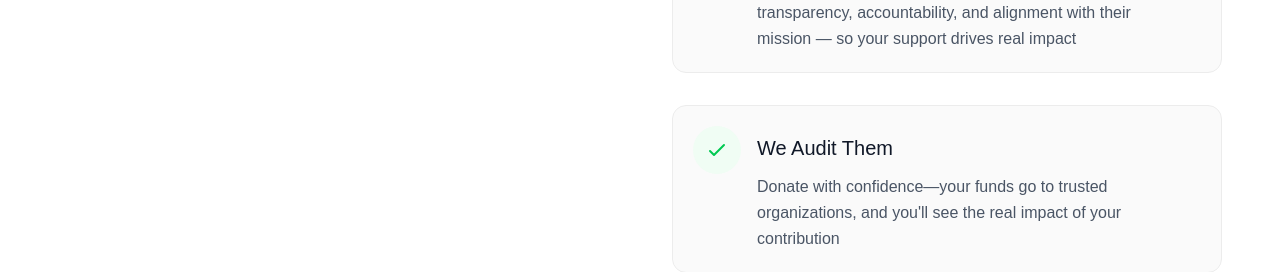
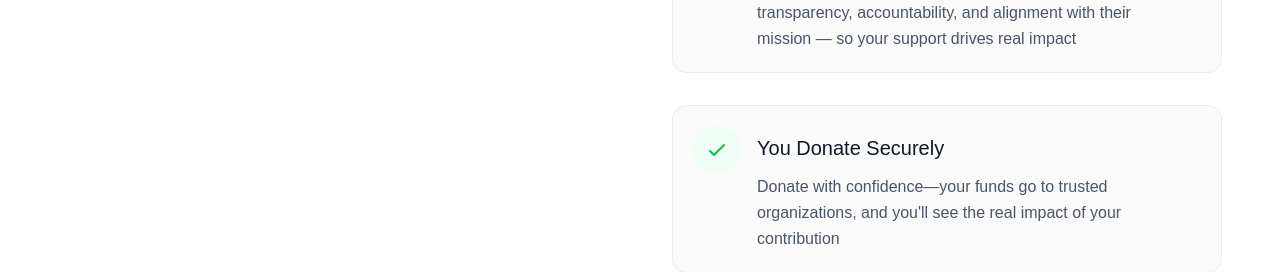
Before and after one commit to Devzel-Agency/nyce_club_frontend, a Next.js app: page / in a window 1280 px wide. Shown: the part 1920-2192 px from the top of the page. Built offline with nearby package versions, Linux system fonts and the light colour scheme; a web font is replaced by a local one.

Commit message:
moazzam bhai here no fear

```diff
--- a/sections/home/ourProcess.js
+++ b/sections/home/ourProcess.js
@@ -22,7 +22,7 @@ const OurProcess = () => {
     {
       icon: "donate",
       iconColor: "green",
-      title: "We Audit Them", // Note: This appears to be a duplicate title in the original
+      title: "You Donate Securely", // Note: This appears to be a duplicate title in the original
       description:
         "Donate with confidence—your funds go to trusted organizations, and you'll see the real impact of your contribution",
     },
--- a/sections/ngos/ngos.js
+++ b/sections/ngos/ngos.js
@@ -38,7 +38,7 @@ export default function Ngos({ ngos }) {
                   <div className="text-gray-700 mb-3 line-clamp-3 font-overused-grotesk">
                     {ngo.ngoTagline}
                   </div>
-                  <div className="flex w-full gap-2">
+                  <div className="flex md:flex-wrap w-full gap-2">
                     {ngo.ngoTags.map((tag) => (
                       <span
                         key={tag}
```
